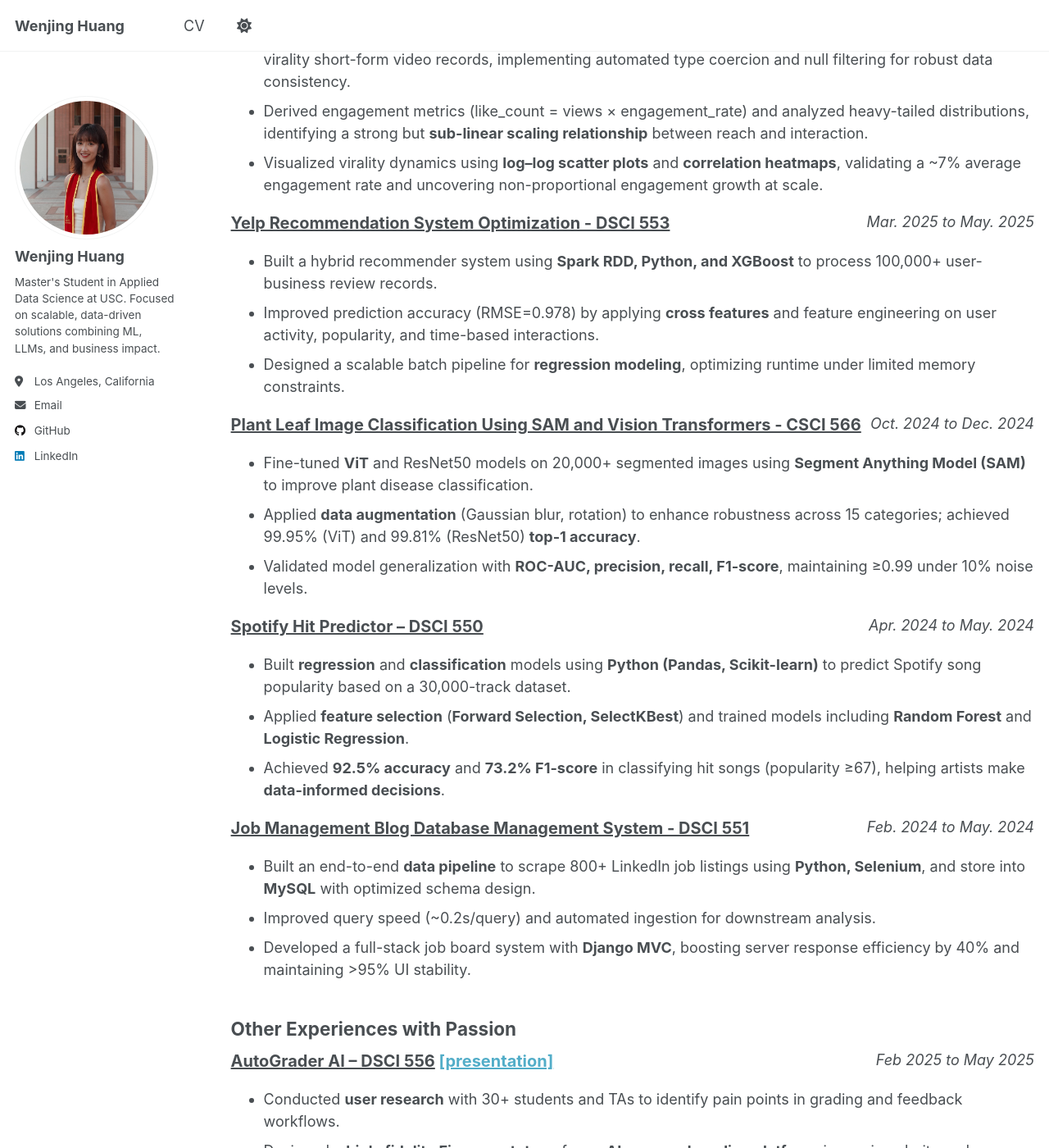
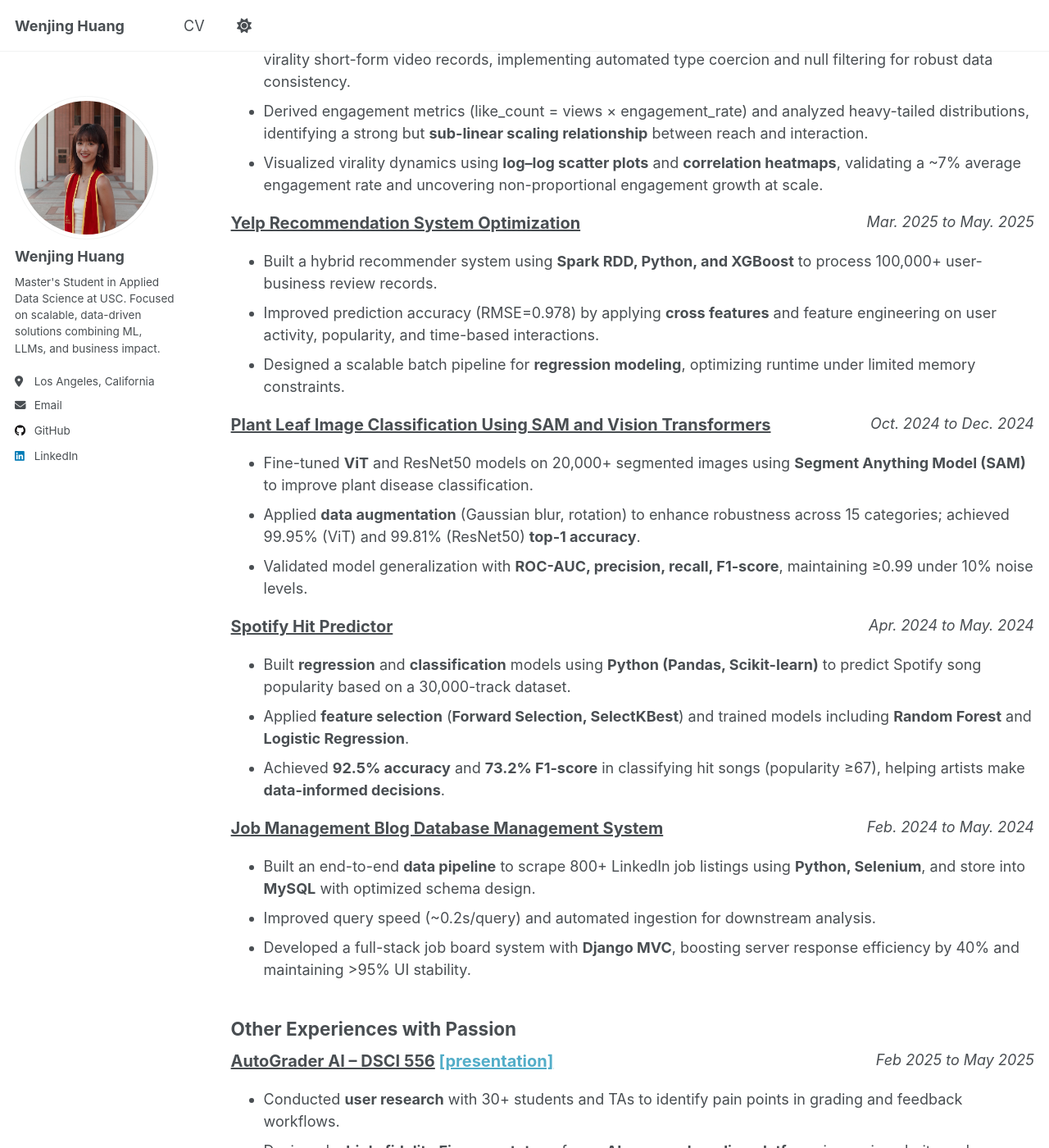
Before and after one commit to jocelynnnwj/jocelynnnwj.github.io, a Jekyll site: the page built from _pages/cv.md, in a window 1280 px wide and 1400 px high, scrolled down 1567 px. Shown: the whole window at 82% size. Built offline with Jekyll 4.4.1, drawn with Linux system fonts in a browser that asks for light colours; a script that is not in the unit is left out.

Commit message:
Remove course titles from project links in CV

```diff
--- a/_pages/cv.md
+++ b/_pages/cv.md
@@ -80,7 +80,7 @@ Bachelor of Science in Business Administration, Concentration in Business Analyt
 </ul>
 
 <div style='display: flex; justify-content: space-between;'>
-	<p style='font-size:20px; margin:0px'><b><a href="https://github.com/jocelynnnwj/yelp-recommendation-optimization" target="_blank" style="color:inherit;text-decoration:underline;">Yelp Recommendation System Optimization - DSCI 553</a></b></p>
+	<p style='font-size:20px; margin:0px'><b><a href="https://github.com/jocelynnnwj/yelp-recommendation-optimization" target="_blank" style="color:inherit;text-decoration:underline;">Yelp Recommendation System Optimization</a></b></p>
 	<i>Mar. 2025 to May. 2025</i>
 </div>
 <ul>
@@ -90,7 +90,7 @@ Bachelor of Science in Business Administration, Concentration in Business Analyt
 </ul>
 
 <div style='display: flex; justify-content: space-between;'>
-	<p style='font-size:20px; margin:0px'><b><a href="https://github.com/jocelynnnwj/Plant-Leaf-Image-Classification" target="_blank" style="color:inherit;text-decoration:underline;">Plant Leaf Image Classification Using SAM and Vision Transformers - CSCI 566</a></b></p>
+	<p style='font-size:20px; margin:0px'><b><a href="https://github.com/jocelynnnwj/Plant-Leaf-Image-Classification" target="_blank" style="color:inherit;text-decoration:underline;">Plant Leaf Image Classification Using SAM and Vision Transformers</a></b></p>
 	<i>Oct. 2024 to Dec. 2024</i>
 </div>
 <ul>
@@ -100,7 +100,7 @@ Bachelor of Science in Business Administration, Concentration in Business Analyt
 </ul>
 
 <div style='display: flex; justify-content: space-between;'>
-	<p style='font-size:20px; margin:0px'><b><a href="https://github.com/jocelynnnwj/SpotifyHitPredictor" target="_blank" style="color:inherit;text-decoration:underline;">Spotify Hit Predictor – DSCI 550</a></b></p>
+	<p style='font-size:20px; margin:0px'><b><a href="https://github.com/jocelynnnwj/SpotifyHitPredictor" target="_blank" style="color:inherit;text-decoration:underline;">Spotify Hit Predictor</a></b></p>
 	<i>Apr. 2024 to May. 2024</i>
 </div>
 <ul>
@@ -110,7 +110,7 @@ Bachelor of Science in Business Administration, Concentration in Business Analyt
 </ul>
 
 <div style='display: flex; justify-content: space-between;'>
-	<p style='font-size:20px; margin:0px'><b><a href="https://github.com/jocelynnnwj/job-database-system" target="_blank" style="color:inherit;text-decoration:underline;">Job Management Blog Database Management System - DSCI 551</a></b></p>
+	<p style='font-size:20px; margin:0px'><b><a href="https://github.com/jocelynnnwj/job-database-system" target="_blank" style="color:inherit;text-decoration:underline;">Job Management Blog Database Management System</a></b></p>
 	<i>Feb. 2024 to May. 2024</i>
 </div>
 <ul>
```
